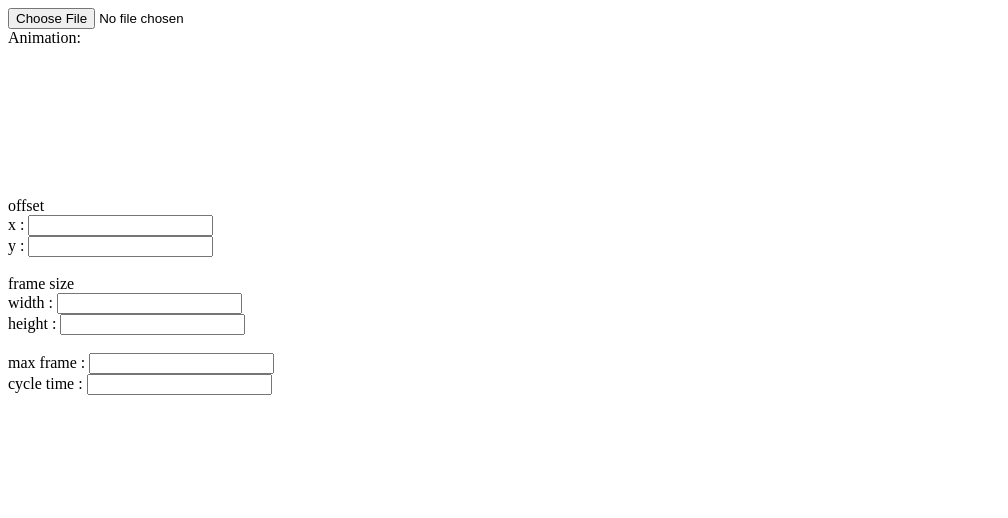
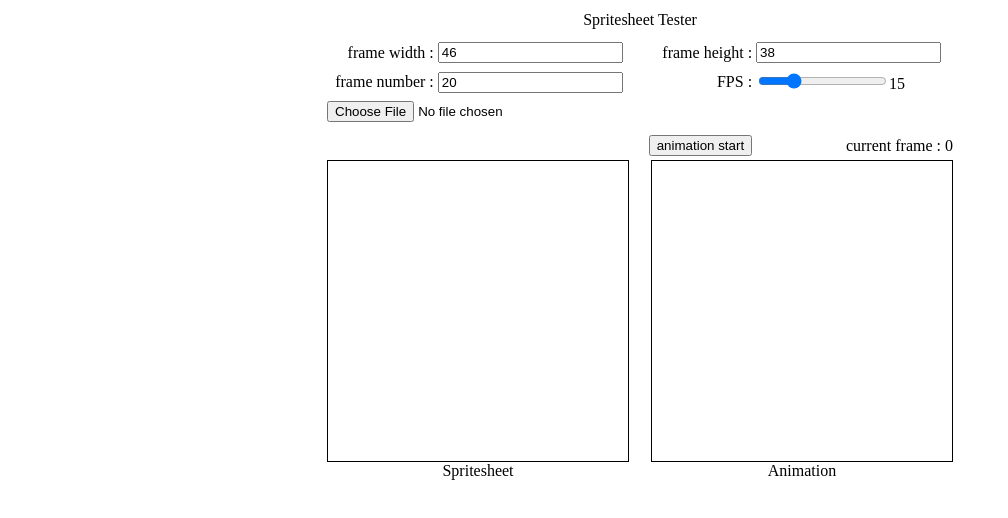
Before and after one commit to kcal2845/js_utils, a plain HTML site: page spritesheet_tester/index.html in a window 1280 px wide. Shown: the whole page, without its empty margins (0-1008 px from the left). Drawn offline with Linux system fonts and the light colour scheme.

Commit message:
Update index.html

```diff
--- a/spritesheet_tester/index.html
+++ b/spritesheet_tester/index.html
@@ -1,17 +1,44 @@
-<input type="file" id="getfile" accept="image/*">
-<br>
-Animation:
-<br>
-<canvas id="animation" width="300"></canvas>
-<br>
-<form>
-offset<br>
-x : <input type="text" id="PosX"><br>
-y : <input type="text" id="PosY"><br><br>
-frame size<br>
-width : <input type="text" id="FrameWidth" onchange = "framewidth = this.value"><br>
-height : <input type="text" id="FrameHeight"><br><br>
-max frame : <input type="text" id = "MaxFrame"><br>
-cycle time : <input type="text" id="CycleTime">
+<div>
+<form oninput='fpsvalue.value = fps.value'>
+<table align='center'>
+<tr><td align = 'center' colspan='4' style='padding-bottom:10px'>Spritesheet Tester</td></tr>
+<tr>
+  <td align = 'right' style='padding-bottom:5px'>frame width : </td>
+  <td align = 'left' style='padding-bottom:5px'><input type='text' id='frame_width' value='46'></td>
+  <td align = 'right' style='padding-bottom:5px'>frame height : </td>
+  <td align = 'left' style='padding-bottom:5px'><input type='text' id='frame_height' value='38'></td>
+</tr>
+<tr>
+  <td align = 'right' style='padding-bottom:5px'>frame number : </td>
+  <td align = 'left' style='padding-bottom:5px'><input type='text' id='frame_number' value='20'></td>
+  <td align = 'right' style='padding-bottom:5px'> FPS : </td>
+  <td align = 'left' style='padding-bottom:5px'><input type = 'range' id='fps' min=0 max=60 value = '15'><output id='fpsvalue'>15</output></td>
+</tr>
+<tr>
+  <td colspan = '4' align = 'left' style='padding-bottom:10px'>
+    <input type='file' id='getfile' accept='image/*'>
+  </td>
+</tr>
+<tr>
+<td colspan = '2' align = 'left'><output id = 'sizetext'></output></td>
+<td align = 'right'>
+  <input type='button' id='animationbutton' value = 'animation start'>
+</td>
+<td align = 'right'>
+  <output id='currentframetext'>current frame : 0</output>
+</td>
+</tr>
+<tr>
+  <td align = 'center' style='padding-right:10px' colspan='2'>
+    <canvas width = 300; height = 300; style='border:1px black solid;' id = 'canvas_spritesheet'></canvas><br>
+    Spritesheet
+  </td>
+  <td align = 'center' style='padding-left:10px' colspan='2'>
+    <canvas width = 300; height = 300; style='border:1px black solid;' id = 'canvas_animation'></canvas><br>
+    Animation
+  </td>
+</tr>
+</table>
 </form>
-<script src="spritesheet_tester.js"></script>
+<script src='spritesheet_tester.js'></script>
+</div>
```
